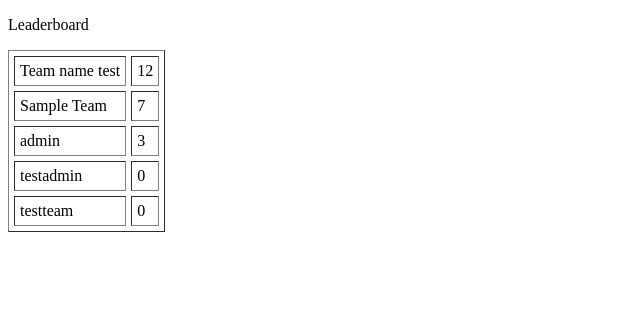
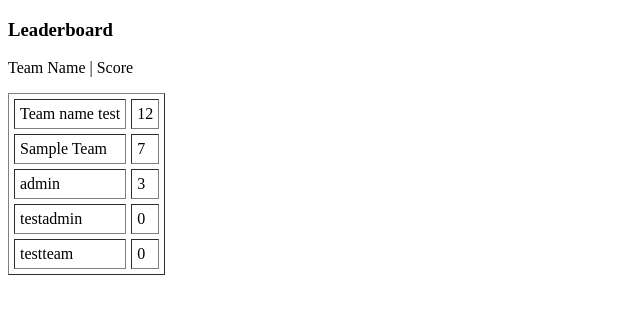
Before and after one commit to Timtim305/umd-ballmers-peak, a Flask app: page /leaderboard in a window 1280 px wide. Shown: the top 314 px of the page, without its empty margins (0-640 px from the left). Run offline with Flask 2, Linux system fonts and the light colour scheme; data comes from the database, SQL or seed files in the repository; both versions use the stored data as it was after the commit.

Commit message:
Set up leaderboard

```diff
--- a/templates/leaderboard.html
+++ b/templates/leaderboard.html
@@ -1,6 +1,7 @@
 <!DOCTYPE html>
 <html>
-  <p>Leaderboard</p>
+  <h3>Leaderboard</h3>
+  <p> Team Name              |             Score </p>
   <table border="1" cellpadding="5" cellspacing="5">
       {% for row in data %}
           <tr>
```
Also changed, not shown: Teams.db.
